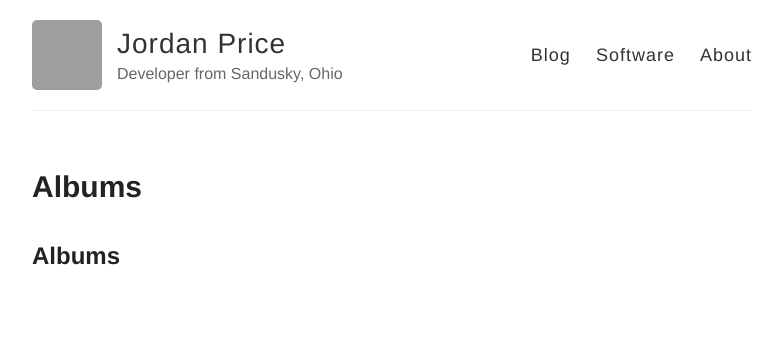
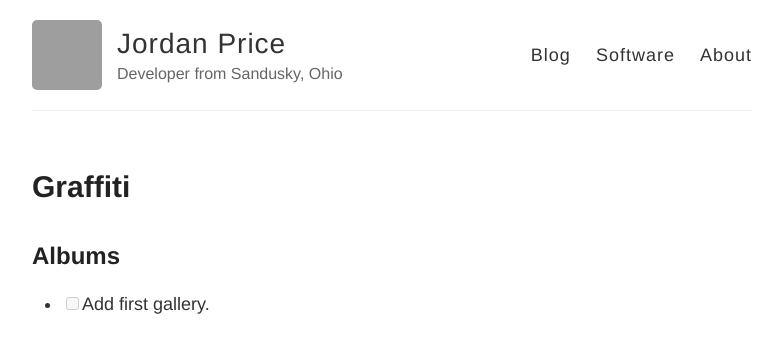
Before and after one commit to thejordanprice/thejordanprice.github.io, a Jekyll site: the page built from graffiti.md, in a window 1280 px wide. Shown: the top 353 px of the page, without its empty margins (248-1030 px from the left). Built offline with Jekyll 4.4.1, drawn with Linux system fonts in a browser that asks for light colours; our own code applies the rules of GitHub Pages for plain Markdown files; grey boxes are pictures that could not be loaded.

Commit message:
Update graffiti.md

```diff
--- a/graffiti.md
+++ b/graffiti.md
@@ -1 +1,9 @@
+---
+layout: page
+title: Graffiti
+permalink: /graffiti/
+---
+
 ## Albums
+
+- [ ] Add first gallery.
```
